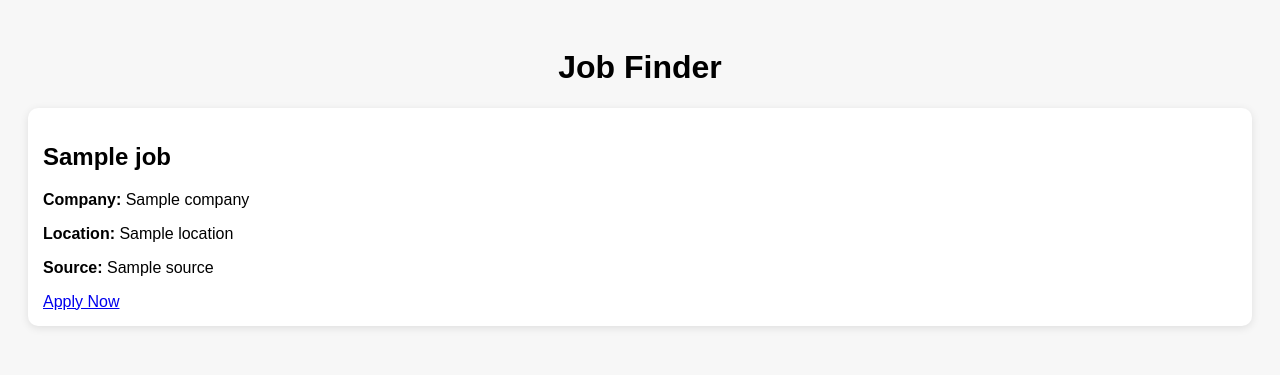
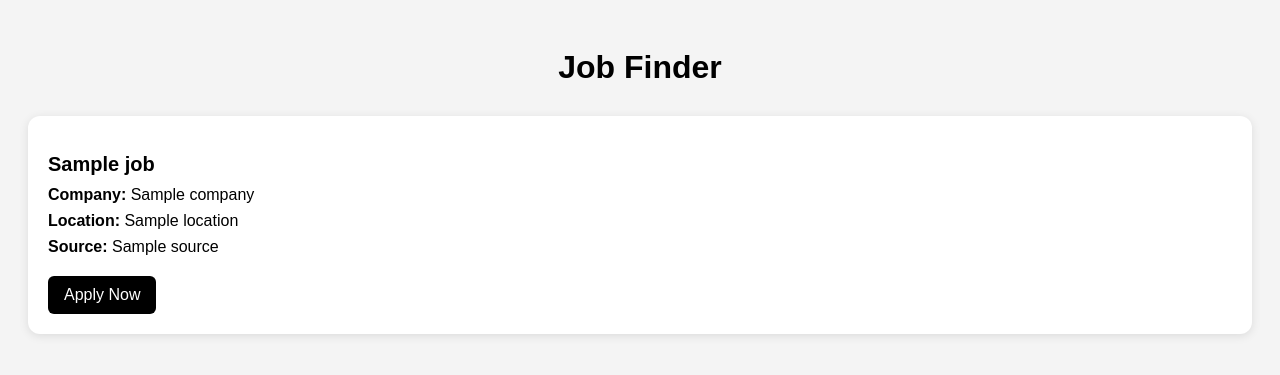
Before and after one commit to gyana-dev/job-finder-app, a Flask app: template templates/index.html in a window 1280 px wide. Shown: the top 375 px of the page. Run offline with Flask 3, Linux system fonts and the light colour scheme; the template is opened without the code that fills it: most values are stand-ins (such as "Sample title", 1, 10 or a date in 2020).

Commit message:
Update style.css

```diff
--- a/static/style.css
+++ b/static/style.css
@@ -1,22 +1,42 @@
 body {
     font-family: Arial, sans-serif;
-    background: #f7f7f7;
+    background: #f4f4f4;
     padding: 20px;
 }
 
 h1 {
     text-align: center;
+    margin-bottom: 30px;
 }
 
 .container {
     display: grid;
-    grid-template-columns: repeat(auto-fit, minmax(300px, 1fr));
+    grid-template-columns: repeat(auto-fit, minmax(350px, 1fr));
     gap: 20px;
 }
 
 .card {
     background: white;
-    padding: 15px;
-    border-radius: 10px;
-    box-shadow: 0 2px 8px rgba(0,0,0,0.1);
+    padding: 20px;
+    border-radius: 12px;
+    box-shadow: 0px 2px 10px rgba(0,0,0,0.1);
 }
+
+.card h2 {
+    font-size: 20px;
+    margin-bottom: 10px;
+}
+
+.card p {
+    margin: 8px 0;
+}
+
+.card a {
+    display: inline-block;
+    margin-top: 12px;
+    text-decoration: none;
+    background: black;
+    color: white;
+    padding: 10px 16px;
+    border-radius: 6px;
+}
```
